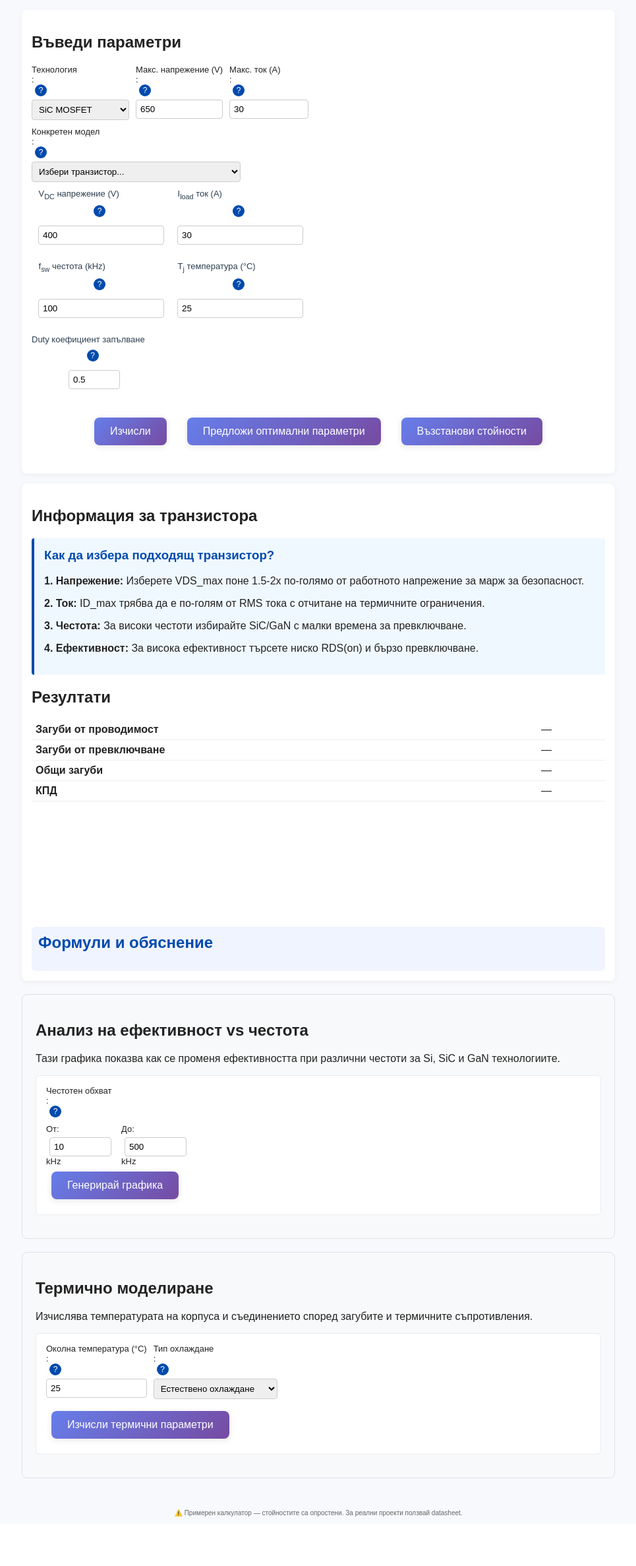
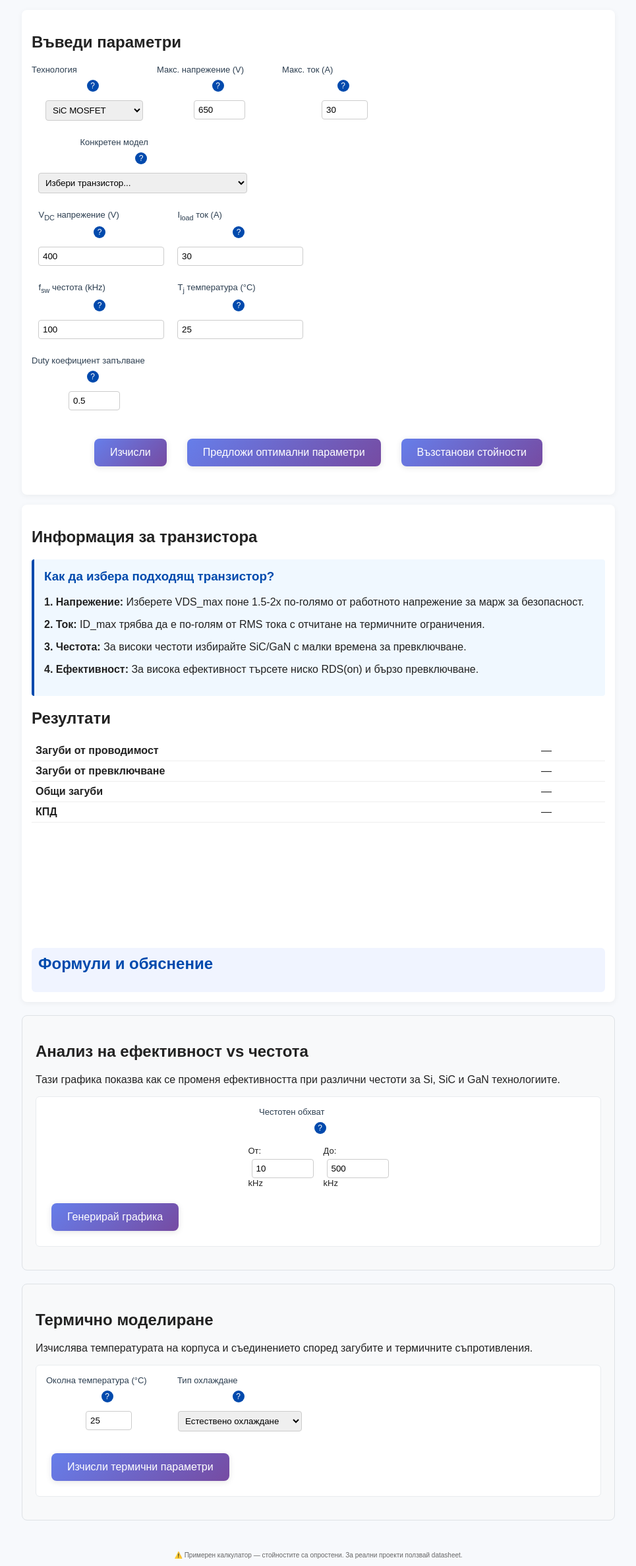
Before and after one commit to wafray93/PowerLossCalc, a Flask app: page / in a window 1280 px wide; the page is wider, and only the part inside the window is pictured. Shown: the part 77-2451 px from the top of that part at 66% size, without its empty margins (157-1122 px from the left). Before the commit the page ends 2376 px from the top of that part, so only its background shows below. Run offline with Flask 3, Linux system fonts and the light colour scheme; a map, chart or similar area stays blank.

Commit message:
Improve user input organization and clarity on the analysis page
Refactor HTML structure in `templates/index.html` to group related input labels and tooltips within `input-group` divs for better visual organization and accessibility.

Replit-Commit-Author: Agent
Replit-Commit-Session-Id: 35db456f-c712-474e-9618-67bf690588bc
Replit-Commit-Checkpoint-Type: full_checkpoint
Replit-Commit-Screenshot-Url: https://storage.googleapis.com/screenshot-production-us-central1/7a54c3c4-03b2-40e6-af10-77373727e946/35db456f-c712-474e-9618-67bf690588bc/rAI0zg8

```diff
--- a/templates/index.html
+++ b/templates/index.html
@@ -22,7 +22,8 @@
     <section class="controls">
       <h2 data-lang="inputParams">Въведи параметри</h2>
       <div class="row">
-        <label class="tooltip-label"><span data-lang="technology">Технология</span>:
+        <label class="input-group">
+          <span data-lang="technology">Технология</span>
           <span class="tooltip-icon">?</span>
           <div class="tooltip">Изберете тип полупроводник: Si (силиций) за стандартни приложения, SiC (силициев карбид) за висока ефективност и температура, GaN (галиев нитрид) за високочестотни приложения.</div>
           <select id="techSelect">
@@ -32,13 +33,15 @@
           </select>
         </label>
 
-        <label class="tooltip-label"><span data-lang="maxVoltage">Макс. напрежение (V)</span>:
+        <label class="input-group">
+          <span data-lang="maxVoltage">Макс. напрежение (V)</span>
           <span class="tooltip-icon">?</span>
           <div class="tooltip">Задайте максималното работно напрежение за вашето приложение. Транзисторът трябва да има VDS_max по-голямо от това значение с марж за безопасност (обикновено 1.5-2x).</div>
           <input id="maxVoltage" type="number" value="650" min="50" max="1500">
         </label>
 
-        <label class="tooltip-label"><span data-lang="maxCurrent">Макс. ток (A)</span>:
+        <label class="input-group">
+          <span data-lang="maxCurrent">Макс. ток (A)</span>
           <span class="tooltip-icon">?</span>
           <div class="tooltip">Задайте максималния постоянен ток през транзистора. Транзисторът трябва да може да провежда поне този ток с добро охлаждане.</div>
           <input id="maxCurrent" type="number" value="30" min="1" max="100">
@@ -46,7 +49,8 @@
       </div>
 
       <div class="row">
-        <label class="tooltip-label"><span data-lang="concreteModel">Конкретен модел</span>:
+        <label class="input-group">
+          <span data-lang="concreteModel">Конкретен модел</span>
           <span class="tooltip-icon">?</span>
           <div class="tooltip">Изберете конкретен транзистор от филтрираните по напрежение и ток. Всеки модел има реални параметри от datasheet-а на производителя.</div>
           <select id="transistorSelect">
@@ -148,8 +152,8 @@
       <p data-lang="efficiencyDescription">Тази графика показва как се променя ефективността при различни честоти за Si, SiC и GaN технологиите.</p>
 
       <div class="analysis-controls">
-        <label class="tooltip-label">
-          <span data-lang="frequencyRange">Честотен обхват</span>:
+        <label class="input-group">
+          <span data-lang="frequencyRange">Честотен обхват</span>
           <span class="tooltip-icon">?</span>
           <div class="tooltip">Задайте честотния обхват за анализ. Препоръчително: 1-500kHz за Si, 10-1000kHz за SiC, 50-2000kHz за GaN.</div>
           <div class="frequency-range">
@@ -172,15 +176,15 @@
 
       <div class="thermal-controls">
         <div class="row">
-          <label class="tooltip-label">
-            <span data-lang="ambientTemp">Околна температура (°C)</span>:
+          <label class="input-group">
+            <span data-lang="ambientTemp">Околна температура (°C)</span>
             <span class="tooltip-icon">?</span>
             <div class="tooltip">Температурата на околната среда. Типични стойности: 25°C (стайна), 40°C (промишлена), 70°C (автомобилна).</div>
             <input id="ambientTemp" type="number" value="25" min="-40" max="85">
           </label>
 
-          <label class="tooltip-label">
-            <span data-lang="coolingType">Тип охлаждане</span>:
+          <label class="input-group">
+            <span data-lang="coolingType">Тип охлаждане</span>
             <span class="tooltip-icon">?</span>
             <div class="tooltip">Изберете тип охлаждане. Всеки тип има различно термично съпротивление case-to-ambient.</div>
             <select id="coolingType">
```
